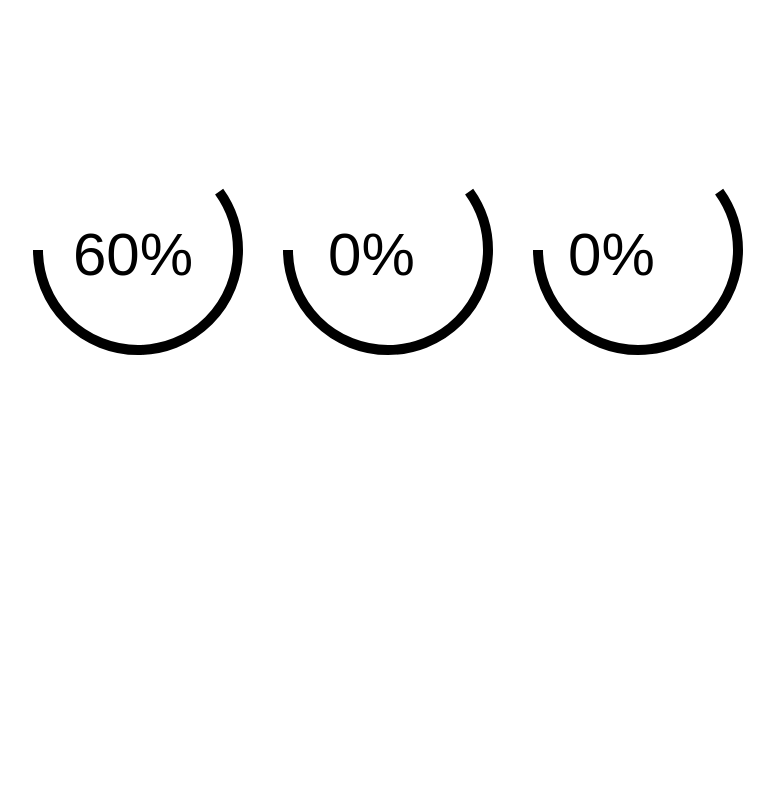
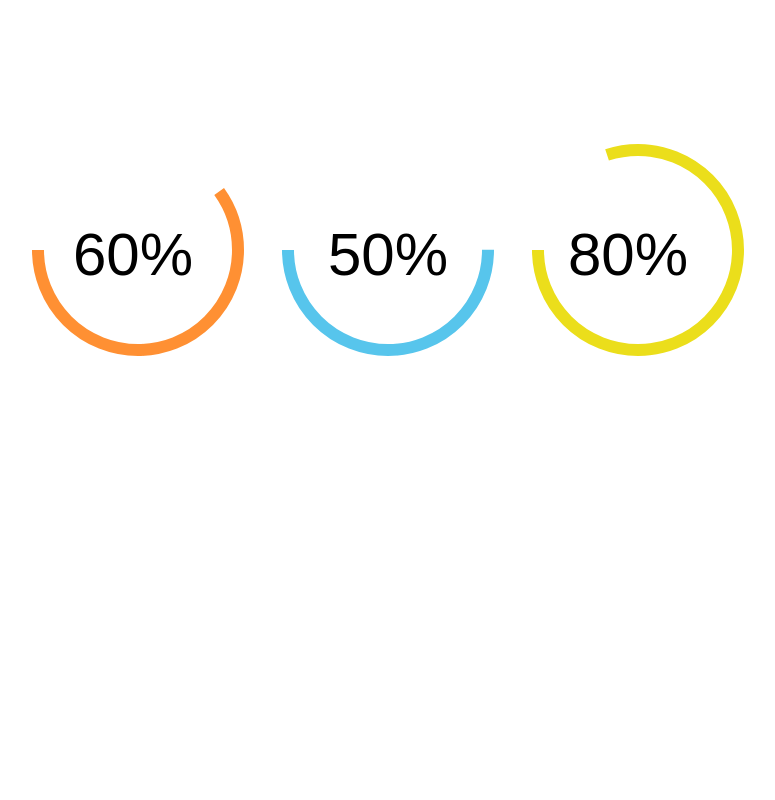
Before and after one commit to swapnilsg/ReactChart, a React (Create React App) app: page / in a window 1280 px wide. Shown: the top 800 px of the page, without its empty margins (112-887 px from the left). Built offline with nearby package versions, Linux system fonts and the light colour scheme.

Commit message:
working example

```diff
--- a/src/App.js
+++ b/src/App.js
@@ -14,35 +14,50 @@ class App extends Component {
     let jobsPer = this.props.jobs/100;
     let val =1;
     path.forEach((index)=>{
-      let temp;
+      let temp,active;
+      switch (val) {
+        case 1:{temp=percentage;active='revenue';break;}
+        case 2:{temp=hoursPer;active='hours';break;}
+        case 3:{temp=jobsPer;active='jobs';break;}
+      }
       let length = index.getTotalLength();
-      console.log("testtts",index,);
+      console.log("testtts",index,val,active);
       // Clear any previous transition
       index.style.transition = index.style.WebkitTransition ='none';
       // Set up the starting positions
       index.style.strokeDasharray = length + ' ' + length;
-      index.style.strokeDashoffset = length * (1 - percentage);
+      index.style.strokeDashoffset = length * (1 - temp);
       let currentPathLength = length;
       setInterval(()=>{
-        if (currentPathLength <= length * (1 - percentage)) {
+        if (currentPathLength <= length * (1 - temp)) {
            clearInterval();
         return;
       }
       let percentText = 100 - Math.round(parseFloat(currentPathLength)/length * 100);
+      if(active=='revenue'){
+          this.setState({revenue:percentText});
+      }else if (active=='hours') {
+          this.setState({hours:percentText});
+      }else if(active=='jobs'){
+        this.setState({jobs:percentText});
+      }
       index.style.strokeDashoffset = currentPathLength;
       currentPathLength -= 2;
-      this.setState({revenue:percentText});
     });
+    val++;
     });
   }
   render() {
     return (
       <div className="figure">
       	<svg version="1.1" id="Layer_1" x="250px" y="250px" width="1000px" height="1000px">
-      		<path className="path" fill="none" stroke="#000000" strokeWidth="10"  strokeMiterlimit="10" d="M150,250a100,100 0 1,0 200,0a100,100 0 1,0 -200,0"/>
-          <path className="path" fill="none" stroke="#000000" strokeWidth="10" strokeMiterlimit="10" d="M400,250a100,100 0 1,0 200,0a100,100 0 1,0 -200,0"/>
-          <path className="path" fill="none" stroke="#000000" strokeWidth="10" strokeMiterlimit="10" d="M650,250a100,100 0 1,0 200,0a100,100 0 1,0 -200,0"/>
+      		<path className="path" fill="none" stroke="#FF9033" strokeWidth="12"  strokeMiterlimit="10" d="M150,250a100,100 0 1,0 200,0a100,100 0 1,0 -200,0"/>
+          <path className="path" fill="none" stroke="#57C5EC" strokeWidth="12" strokeMiterlimit="10" d="M400,250a100,100 0 1,0 200,0a100,100 0 1,0 -200,0"/>
+          <path className="path" fill="none" stroke="#EBDE1B" strokeWidth="12" strokeMiterlimit="10" d="M650,250a100,100 0 1,0 200,0a100,100 0 1,0 -200,0"/>
       	</svg>
+        <text x="0" y="15" fill="red">I love SVG!</text>
+        <text x="0" y="15" fill="red">I love SVG!</text>
+        <text x="0" y="15" fill="red">I love SVG!</text>
       	<p className="revenue">{this.state.revenue}%</p>
         <p className="hours">{this.state.hours}%</p>
         <p className="jobs">{this.state.jobs}%</p>
```
